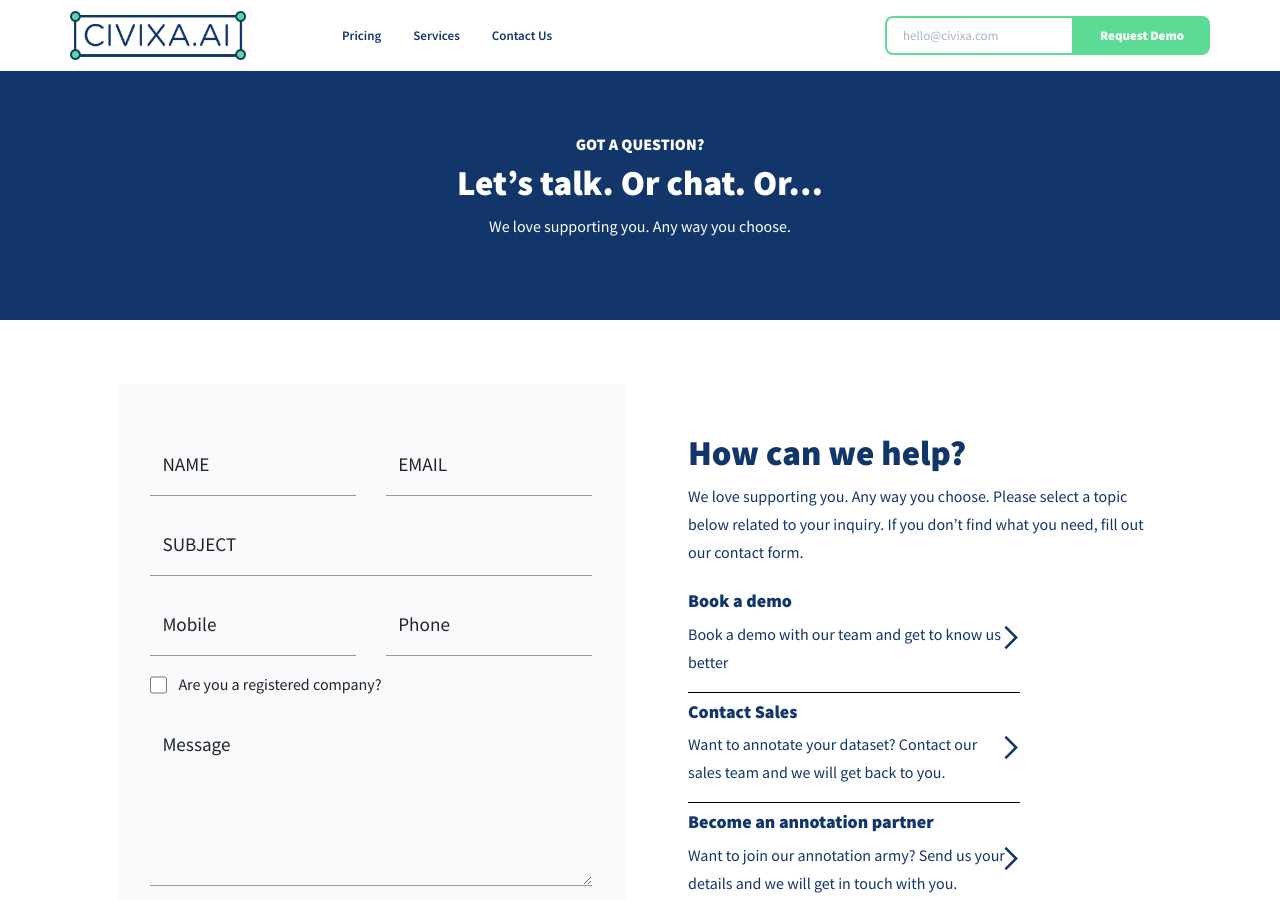
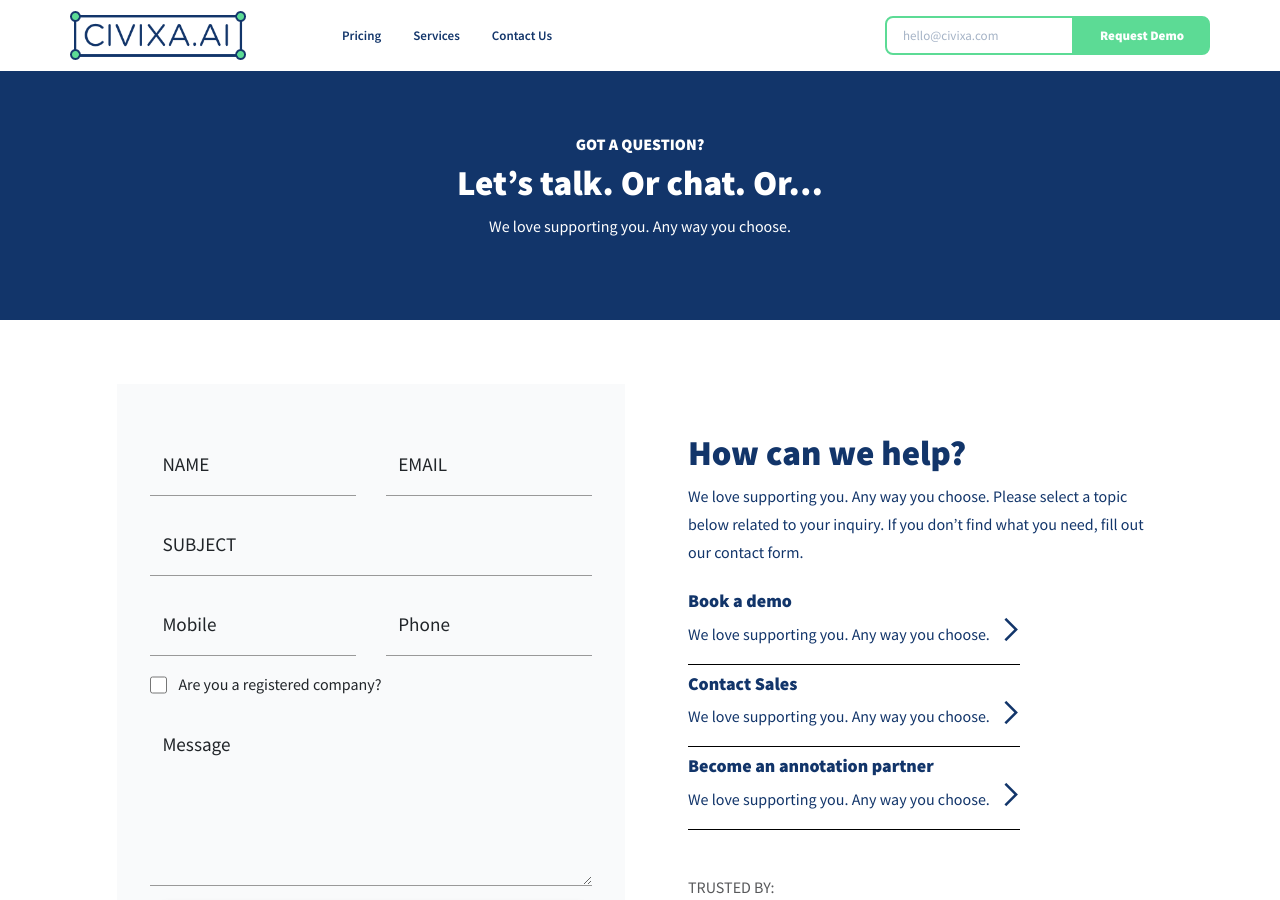
Before and after one commit to kokab-shakil/civixa, a React (Create React App) app: page /contact-01 in a window 1280 px wide. Shown: the top 900 px of the page. Built offline with nearby package versions, Linux system fonts and the light colour scheme.

Commit message:
content change

```diff
--- a/src/pages/ContactUsOne/components/HelpForm.js
+++ b/src/pages/ContactUsOne/components/HelpForm.js
@@ -9,17 +9,17 @@ import { useHistory } from "react-router-dom";
 const data = [
   {
     headingText: "Book a demo",
-    paraText: "Book a demo with our team and get to know us better",
+    paraText: "We love supporting you. Any way you choose.",
     linkin:"/contact"
   },
   {
     headingText: "Contact Sales",
-    paraText: "Want to annotate your dataset? Contact our sales team and we will get back to you.",
+    paraText: "We love supporting you. Any way you choose.",
     linkin:"/contact"
   },
   {
     headingText: "Become an annotation partner",
-    paraText: "Want to join our annotation army? Send us your details and we will get in touch with you.",
+    paraText: "We love supporting you. Any way you choose.",
     linkin:"/contact"
   },
 ];
```
